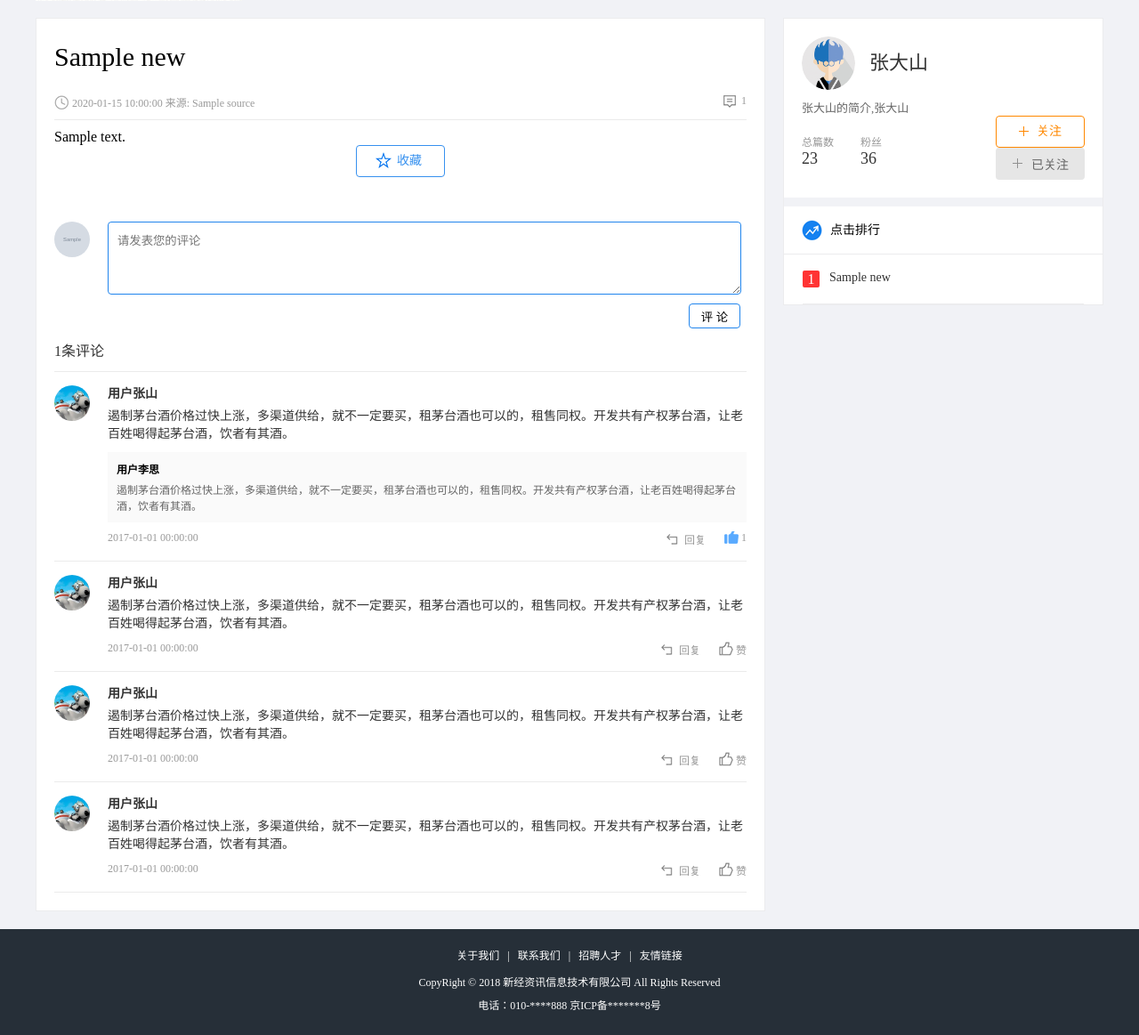
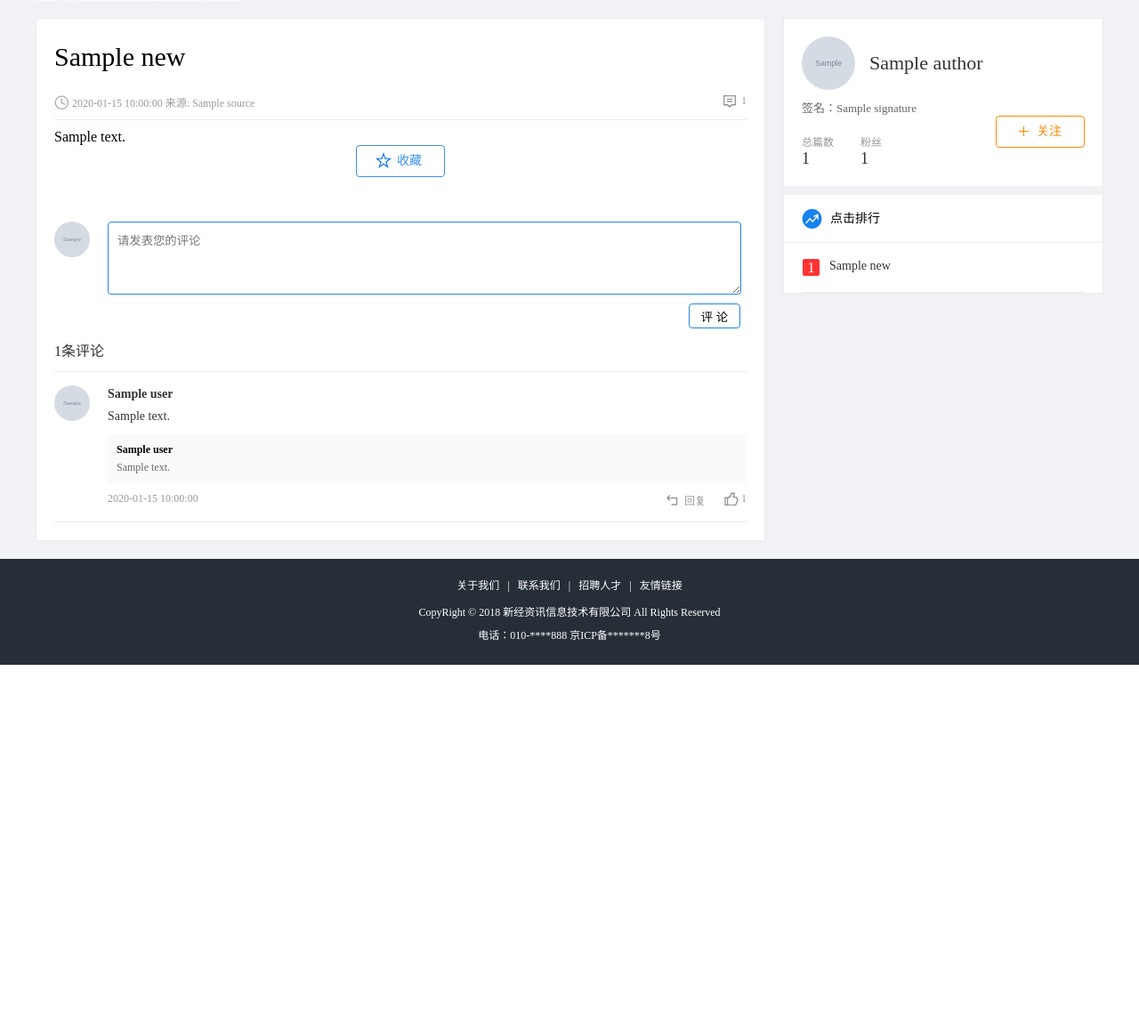
Before and after one commit to ttkltll/information27, a Flask app: template info/templates/news/detail.html in a window 1280 px wide. Shown: the part 60-1223 px from the top of the page at 89% size. After the commit the page ends 807 px from the top, so only its background shows below. Run offline with Flask 2, Linux system fonts and the light colour scheme; the template is opened without the code that fills it: most values are stand-ins (such as "Sample title", 1, 10 or a date in 2020); grey boxes marked "Sample" are stand-in pictures; parts of the project's set-up code (start-up, migrations or seed data) failed here and were passed over; some libraries are stand-ins or nearby versions.

Commit message:
新闻详情页用户数据的展示

```diff
--- a/info/templates/news/detail.html
+++ b/info/templates/news/detail.html
@@ -20,8 +20,13 @@
         </div>
         {{ data.news.content | safe }}
 
-        <a href="javascript:;" class="collection block-center">收藏</a>
-        <a href="javascript:;" class="collected block-center" style="display: none"><span class="out">已收藏</span><span class="over">取消收藏</span></a>
+        <a href="javascript:;" class="collected block-center" data-newid="{{ data.news.id }}" style="display: {% if data.is_collected %} block
+        {% else %} none {% endif %};"><span class="out">已收藏</span><span class="over">取消收藏</span></a>
+        <a href="javascript:;" class="collection block-center" data-newid="{{ data.news.id }}" style="display: {% if data.is_collected %} none
+        {% else %} block {% endif %};">收藏</a>
+
+        {#        <a href="javascript:;" class="collection block-center">收藏</a>#}
+        {#        <a href="javascript:;" class="collected block-center"><span class="out">已收藏</span><span class="over">取消收藏</span></a>#}
 
 
         {% if data.user %}
@@ -47,83 +52,47 @@
             {{ data.news.comments_count }}条评论
         </div>
         <div class="comment_list_con">
+            {% for comment in data.comments %}
                 <div class="comment_list">
                     <div class="person_pic fl">
-                    <img src="../../static/news/images/worm.jpg" alt="用户图标">
+                        <img src="{% if comment.user.avatar_url %}
+                            {{ comment.user.avatar_url }}
+                        {% else %}
+                            ../../static/news/images/person01.png
+                        {% endif %}" alt="用户图标">
                     </div>
-                <div class="user_name fl">用户张山</div>
-                <div class="comment_text fl">
-                    遏制茅台酒价格过快上涨，多渠道供给，就不一定要买，租茅台酒也可以的，租售同权。开发共有产权茅台酒，让老百姓喝得起茅台酒，饮者有其酒。
-                </div>
+                    <div class="user_name fl">{{ comment.user.nick_name }}</div>
+                    <div class="comment_text fl">{{ comment.content }}</div>
+                    {% if comment.parent %}
                         <div class="reply_text_con fl">
-                    <div class="user_name2">用户李思</div>
+                            <div class="user_name2">{{ comment.parent.user.nick_name }}</div>
                             <div class="reply_text">
-                        遏制茅台酒价格过快上涨，多渠道供给，就不一定要买，租茅台酒也可以的，租售同权。开发共有产权茅台酒，让老百姓喝得起茅台酒，饮者有其酒。
+                                {{ comment.parent.content }}
                             </div>
                         </div>
-                <div class="comment_time fl">2017-01-01 00:00:00</div>
-                <a href="javascript:;" class="comment_up has_comment_up fr">1</a>
+                    {% endif %}
+                    <div class="comment_time fl">{{ comment.create_time }}</div>
+                    {#                    <a href="javascript:;" class="comment_up {% if comment.is_like %}has_comment_up{% endif %} fr" data-commentid="{{ comment.id }}" data-newsid="{{ comment.news_id }}">赞</a>#}
+                    <a href="javascript:;" class="comment_up
+                        {% if comment.is_like %}
+                            has_comment_up
+                        {% endif %} fr"
+                       data-commentid="{{ comment.id }}"
+                       data-likecount="{{ comment.like_count }}"
+                       data-newsid="{{ data.news.id }}">
+                        {% if comment.like_count > 0 %}
+                            {{ comment.like_count }}
+                        {% else %}
+                            赞
+                        {% endif %}</a>
                     <a href="javascript:;" class="comment_reply fr">回复</a>
-                <from class="reply_form fl">
-                    <textarea  class="reply_input"></textarea>
-                    <input type="submit" name="" value="回复" class="reply_sub fr">
+                    <form class="reply_form fl" data-commentid="{{ comment.id }}" data-newsid="{{ data.news.id }}">
+                        <textarea class="reply_input"></textarea>
+                        <input type="button" value="回复" class="reply_sub fr">
                         <input type="reset" name="" value="取消" class="reply_cancel fr">
-                </from>
+                    </form>
                 </div>
-
-            <div class="comment_list">
-                <div class="person_pic fl">
-                    <img src="../../static/news/images/worm.jpg" alt="用户图标">
-                </div>
-                <div class="user_name fl">用户张山</div>
-                <div class="comment_text fl">
-                    遏制茅台酒价格过快上涨，多渠道供给，就不一定要买，租茅台酒也可以的，租售同权。开发共有产权茅台酒，让老百姓喝得起茅台酒，饮者有其酒。
-                </div>
-                <div class="comment_time fl">2017-01-01 00:00:00</div>
-                <a href="javascript:;" class="comment_up fr">赞</a>
-                <a href="javascript:;" class="comment_reply fr">回复</a>
-                <from class="reply_form fl">
-                    <textarea  class="reply_input"></textarea>
-                    <input type="submit" name="" value="回复" class="reply_sub fr">
-                    <input type="reset" name="" value="取消" class="reply_cancel fr">
-                </from>
-            </div>
-
-            <div class="comment_list">
-                <div class="person_pic fl">
-                    <img src="../../static/news/images/worm.jpg" alt="用户图标">
-                </div>
-                <div class="user_name fl">用户张山</div>
-                <div class="comment_text fl">
-                    遏制茅台酒价格过快上涨，多渠道供给，就不一定要买，租茅台酒也可以的，租售同权。开发共有产权茅台酒，让老百姓喝得起茅台酒，饮者有其酒。
-                </div>
-                <div class="comment_time fl">2017-01-01 00:00:00</div>
-                <a href="javascript:;" class="comment_up fr">赞</a>
-                <a href="javascript:;" class="comment_reply fr">回复</a>
-                <from class="reply_form fl">
-                    <textarea  class="reply_input"></textarea>
-                    <input type="submit" name="" value="回复" class="reply_sub fr">
-                    <input type="reset" name="" value="取消" class="reply_cancel fr">
-                </from>
-            </div>
-
-            <div class="comment_list">
-                <div class="person_pic fl">
-                    <img src="../../static/news/images/worm.jpg" alt="用户图标">
-                </div>
-                <div class="user_name fl">用户张山</div>
-                <div class="comment_text fl">
-                    遏制茅台酒价格过快上涨，多渠道供给，就不一定要买，租茅台酒也可以的，租售同权。开发共有产权茅台酒，让老百姓喝得起茅台酒，饮者有其酒。
-                </div>
-                <div class="comment_time fl">2017-01-01 00:00:00</div>
-                <a href="javascript:;" class="comment_up fr">赞</a>
-                <a href="javascript:;" class="comment_reply fr">回复</a>
-                <from class="reply_form fl">
-                    <textarea  class="reply_input"></textarea>
-                    <input type="submit" name="" value="回复" class="reply_sub fr">
-                    <input type="reset" name="" value="取消" class="reply_cancel fr">
-                </from>
-            </div>
+            {% endfor %}
         </div>
 
 
@@ -131,13 +100,21 @@
 {% endblock %}
 
 {% block authorBlock %}
+    {% if data.news.author %}
         <div class="author_card">
-        <a href="#" class="author_pic"><img src="../../static/news/images/user_pic.png" alt="author_pic"></a>
-        <a href="#" class="author_name">张大山</a>
-        <div class="author_resume">张大山的简介,张大山</div>
-        <div class="writings"><span>总篇数</span><b>23</b></div>
-        <div class="follows"><span>粉丝</span><b>36</b></div>
-        <a href="javascript:;" class="focus fr">关注</a>
-        <a href="javascript:;" class="focused fr"><span class="out">已关注</span><span class="over">取消关注</span></a>
+            <a href="#" class="author_pic"><img src="{% if data.news.author.avatar_url %}
+            {{ data.news.author.avatar_url }}
+            {% else %}
+            ../../static/news/images/user_pic.png
+            {% endif %}" alt="author_pic"></a>
+            <a href="#" class="author_name">{{ data.news.author.nick_name }}</a>
+            <div class="author_resume">签名：{{ data.news.author.signature }}</div>
+            <div class="writings"><span>总篇数</span><b>{{ data.news.author.news_count }}</b></div>
+            <div class="follows"><span>粉丝</span><b>{{ data.news.author.followers_count }}</b></div>
+            <a href="javascript:;" class="focus fr" data-userid="{{ data.news.author.id }}" style="display: {% if data.is_followed %}none{% else %}block{% endif %}">关注</a>
+            <a href="javascript:;" class="focused fr" data-userid="{{ data.news.author.id }}" style="display: {% if data.is_followed %}block{% else %}none{% endif %}"><span class="out">已关注</span><span class="over">取消关注</span></a>
+            {#            <a href="javascript:;" class="focus fr" data-userid="{{ data.news.author.id }}">关注</a>#}
+            {#            <a href="javascript:;" class="focused fr" data-userid="{{ data.news.author.id }}"><span class="out">已关注</span><span class="over">取消关注</span></a>#}
         </div>
+    {% endif %}
 {% endblock %}
```
Lines whose indentation alone changed are shown as unchanged.
